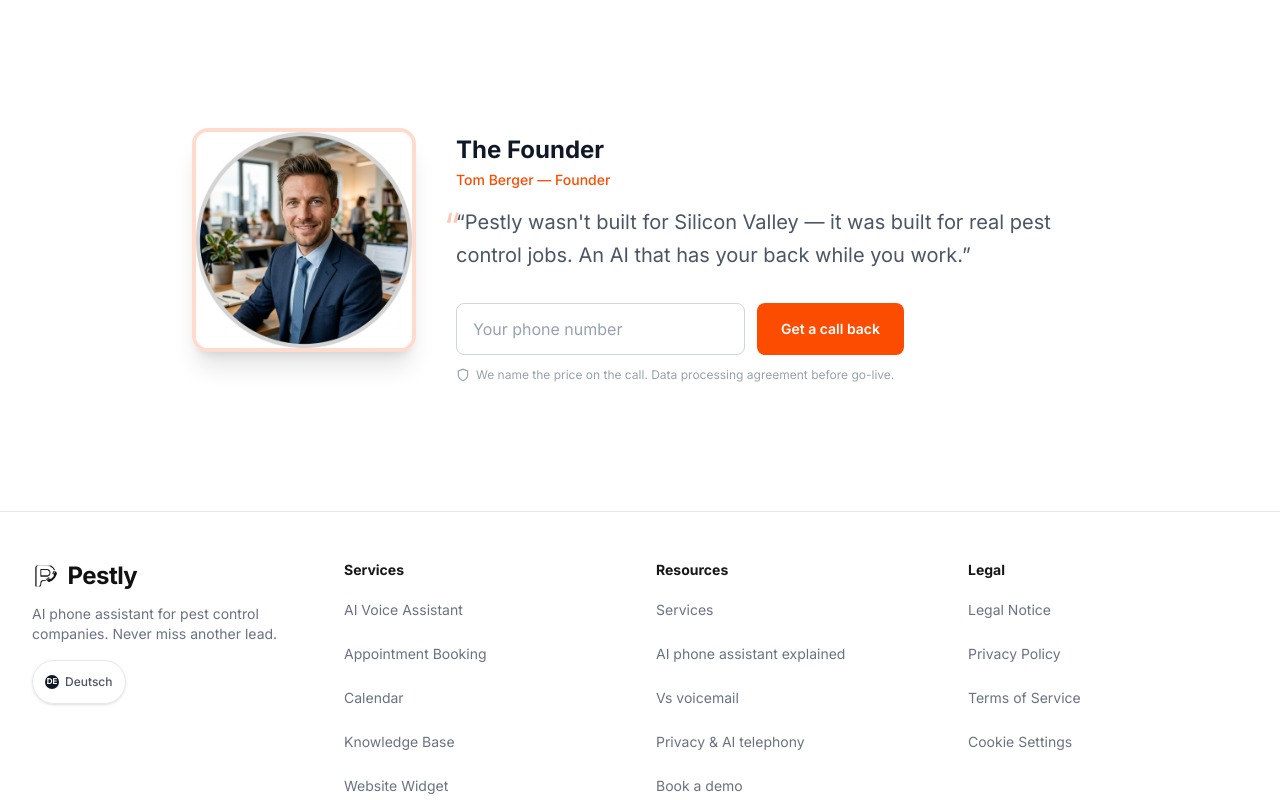
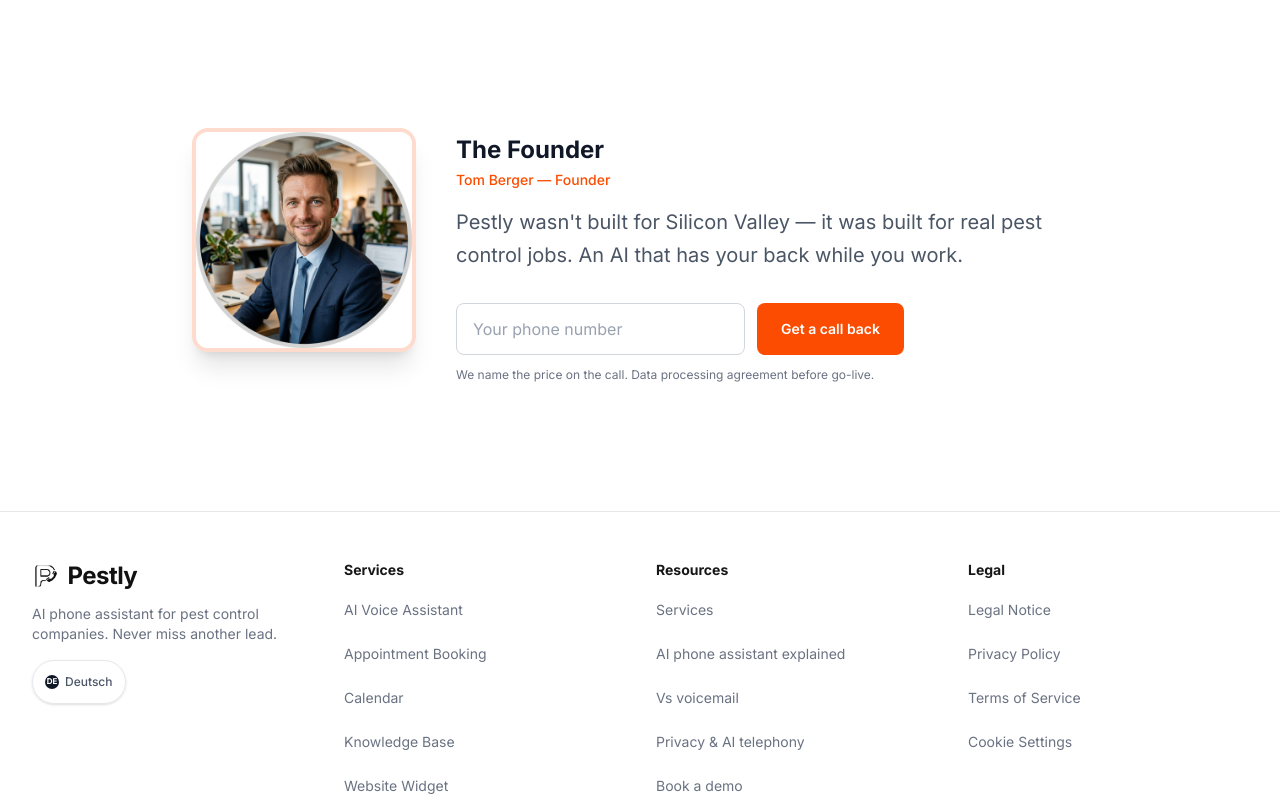
Before and after one commit to flowops-agency/pestlymain, a Next.js app: page /en/ in a window 1280 px wide. Shown: the part 5200-6000 px from the top of the page. Built offline with nearby package versions, Linux system fonts and the light colour scheme; no server answers.

Commit message:
fix(hp): apply marketing/08 P0 — remove false claims, fake social proof, DSGVO-konform

```diff
--- a/components/founder.tsx
+++ b/components/founder.tsx
@@ -89,10 +89,11 @@
             {t.name} — {t.role}
           </p>
 
-          <blockquote className="relative mt-4 text-lg leading-relaxed text-gray-600 md:text-xl">
-            <span className="absolute -left-3 top-0 text-4xl text-[#FB4C01]/30">&ldquo;</span>
-            &ldquo;{t.quote}&rdquo;
-          </blockquote>
+          {t.quote ? (
+          <p className="relative mt-4 text-lg leading-relaxed text-gray-600 md:text-xl">
+            {t.quote}
+          </p>
+          ) : null}
 
           {!sent ? (
             <form onSubmit={submit} className="mt-8 flex w-full max-w-md flex-col gap-3">
@@ -131,12 +132,11 @@
             </motion.p>
           )}
 
-          <p className="mt-3 flex items-center gap-1.5 text-xs text-gray-400">
-            <svg width="14" height="14" viewBox="0 0 24 24" fill="none" stroke="currentColor" strokeWidth="2" className="shrink-0">
-              <path d="M12 22s8-4 8-10V5l-8-3-8 3v7c0 6 8 10 8 10z" />
-            </svg>
+          {t.dsgvo ? (
+          <p className="mt-3 text-xs text-gray-500">
             {t.dsgvo}
           </p>
+          ) : null}
         </div>
       </motion.div>
     </section>
```
